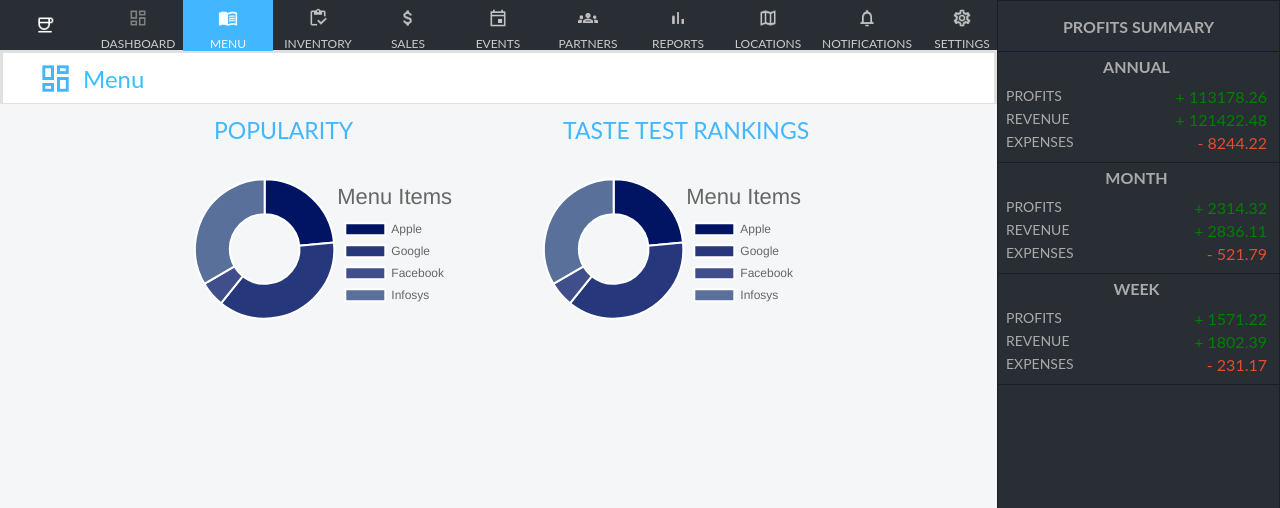
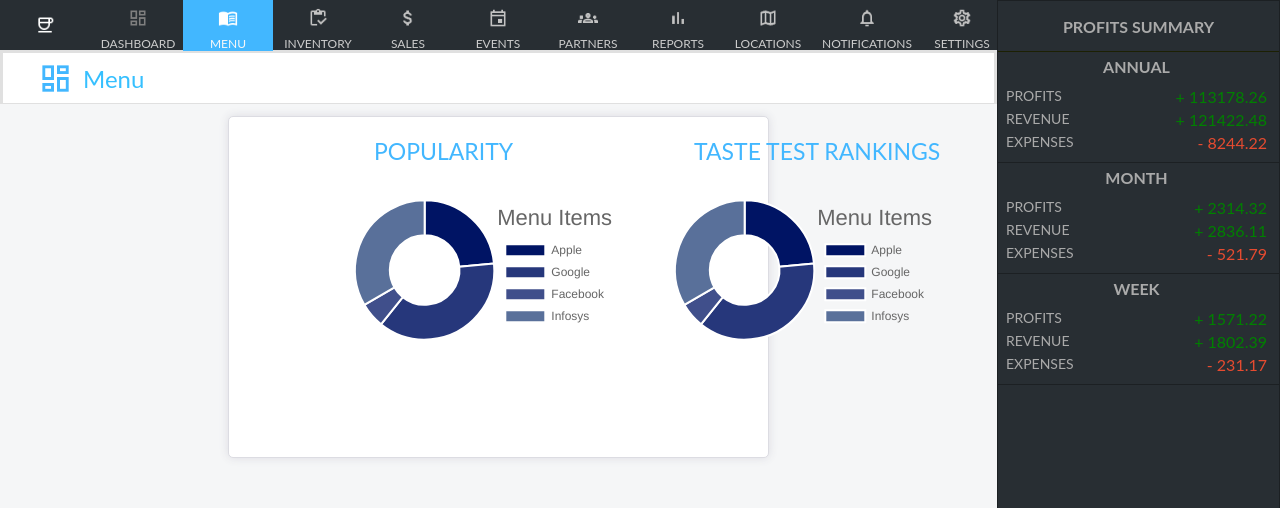
Before and after one commit to dtroberts1/ctms, an Angular app in the folder app/: page /dashboard in a window 1280 px wide. Both pictures are taken after a click on the link "MENU". Shown: the top 508 px of the page. Built offline with nearby package versions, Linux system fonts and the light colour scheme.

Commit message:
CTMS-2-Moved charts into a section card

```diff
--- a/app/src/app/business-menu/business-menu-overview/business-menu-overview.component.html
+++ b/app/src/app/business-menu/business-menu-overview/business-menu-overview.component.html
@@ -1,5 +1,6 @@
 <div style="width:100%;display:flex; justify-content:center; padding: 12px 0px 10px 0px; height: 500px;">
-    <div class="page-two-charts">
+    <div class="card-two-charts">
+        <div class="card-two-charts-container">
             <div>
                 <div class="chart-label">
                     Popularity
@@ -18,3 +19,4 @@
             </div>
         </div>
     </div>
+</div>
--- a/app/src/app/business-menu/business-menu-overview/business-menu-overview.component.less
+++ b/app/src/app/business-menu/business-menu-overview/business-menu-overview.component.less
@@ -1,4 +1,15 @@
-.page-two-charts{
+.card-two-charts{
+    height: 300px;
+    border: 1px solid #dcdce2;
+    padding: 20px;
+    background-color: white;
+    border-radius: 5px;
+    box-shadow: 0 0 10px #dcdce2;
+    width: 50%;
+    display: flex;
+    flex-direction: row;
+    justify-content: center;
+    .card-two-charts-container{
         display:flex;
         justify-content:space-around;
         width:70%;
@@ -21,3 +32,4 @@
             }
         }
     }
+}
```
Lines whose indentation alone changed are shown as unchanged.
